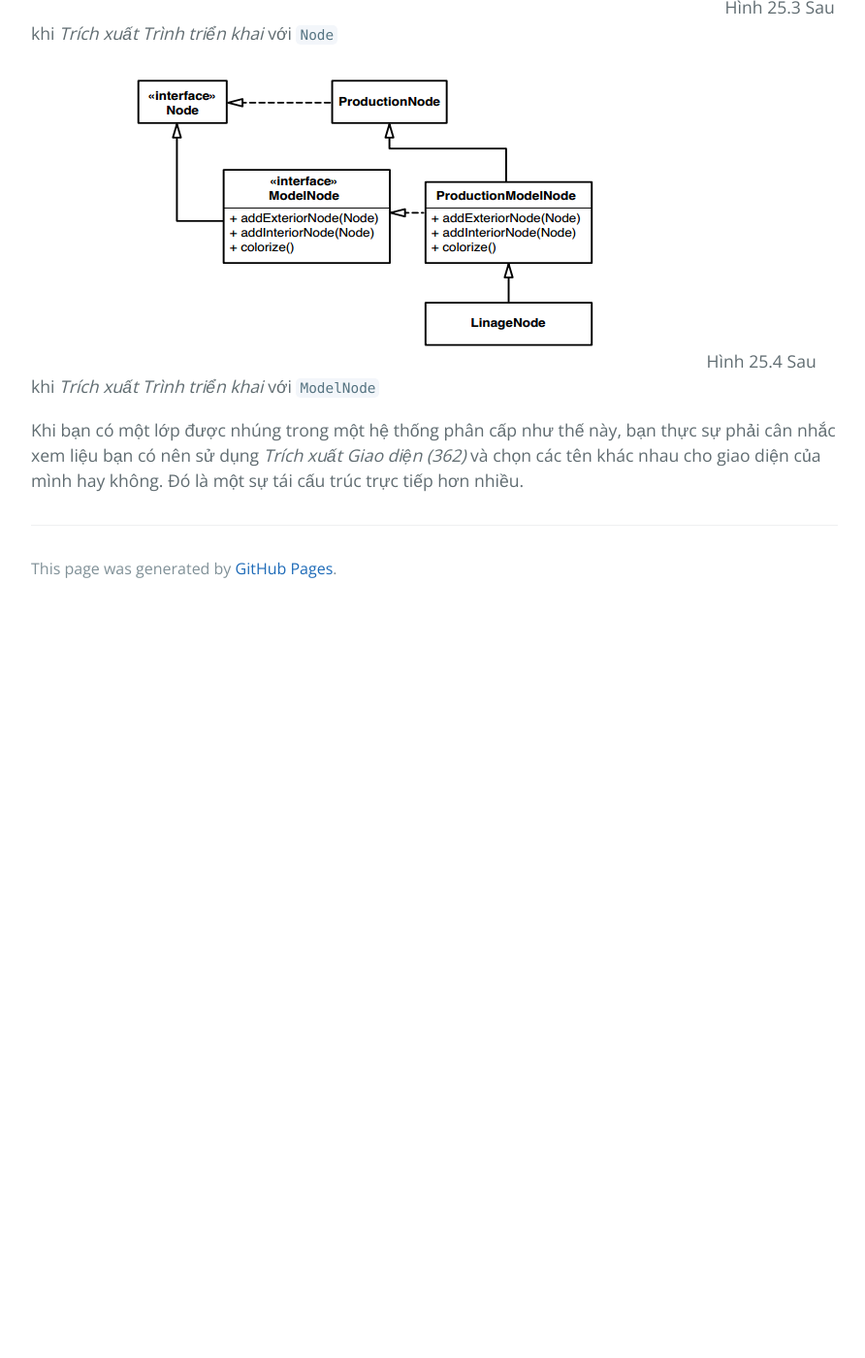
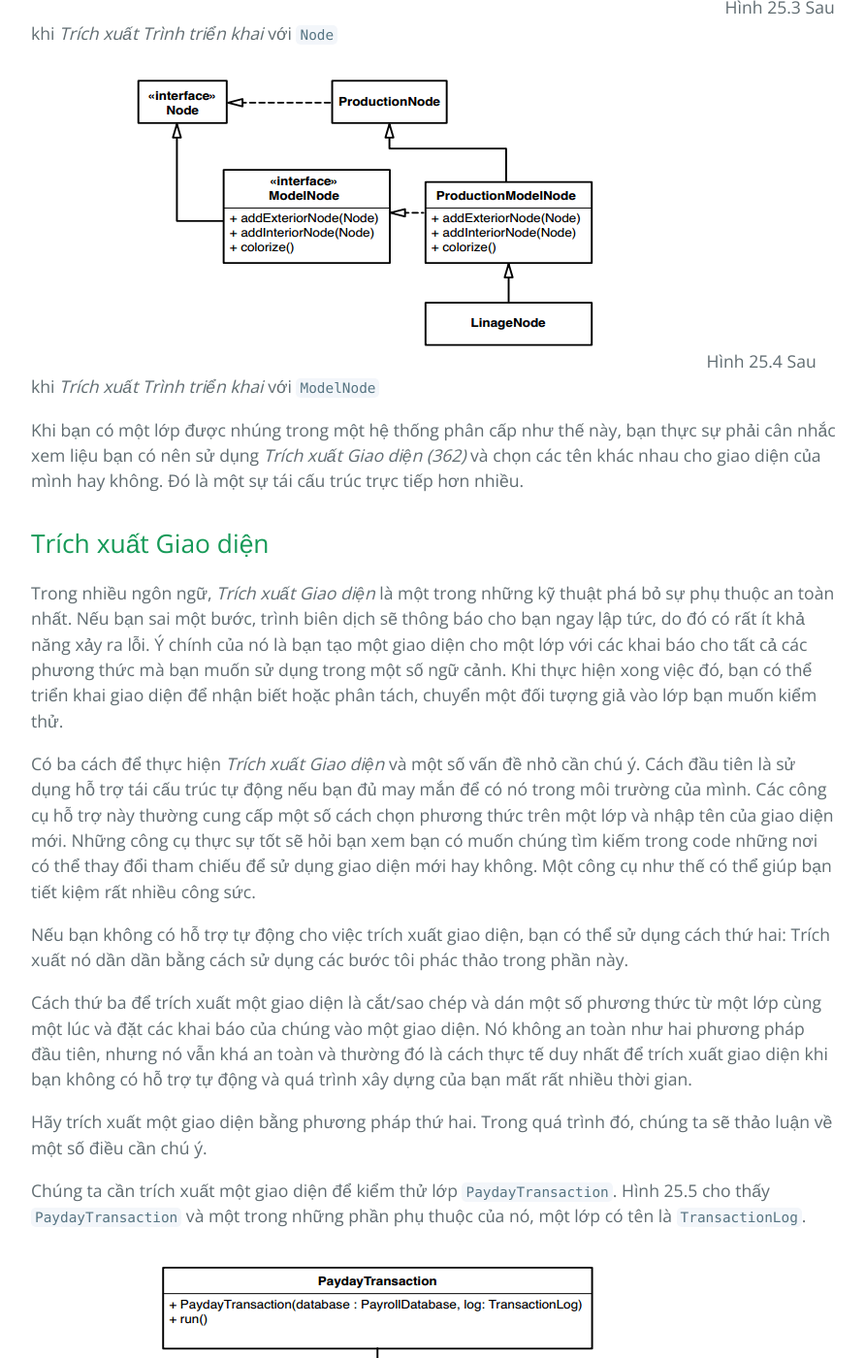
Before and after one commit to HaiBV/haibv.github.io, a Jekyll site: the page built from working-effectively-with-legacy-code/chapter-25-dependency-breaking-techniques.md, in a window 1280 px wide and 1400 px high, scrolled down 33267 px. Shown: the whole window at 97% size, without its empty margins (192-1084 px from the left). Built offline with Jekyll 4.4.1, drawn with Linux system fonts in a browser that asks for light colours; our own code applies the rules of GitHub Pages for plain Markdown files; before the commit the page ends 33897 px from its top, so only the background shows below that; some of the changed text lies outside the part shown.

Commit message:
Book - Working Efectively with Legacy Code - P3 - C25

````diff
--- a/working-effectively-with-legacy-code/chapter-25-dependency-breaking-techniques.md
+++ b/working-effectively-with-legacy-code/chapter-25-dependency-breaking-techniques.md
@@ -1053,3 +1053,47 @@ Hình 25.3 Sau khi _Trích xuất Trình triển khai_ với `Node`
 Hình 25.4 Sau khi _Trích xuất Trình triển khai_ với `ModelNode`
 
 Khi bạn có một lớp được nhúng trong một hệ thống phân cấp như thế này, bạn thực sự phải cân nhắc xem liệu bạn có nên sử dụng _Trích xuất Giao diện (362)_ và chọn các tên khác nhau cho giao diện của mình hay không. Đó là một sự tái cấu trúc trực tiếp hơn nhiều.
+
+## Trích xuất Giao diện
+
+Trong nhiều ngôn ngữ, _Trích xuất Giao diện_ là một trong những kỹ thuật phá bỏ sự phụ thuộc an toàn nhất. Nếu bạn sai một bước, trình biên dịch sẽ thông báo cho bạn ngay lập tức, do đó có rất ít khả năng xảy ra lỗi. Ý chính của nó là bạn tạo một giao diện cho một lớp với các khai báo cho tất cả các phương thức mà bạn muốn sử dụng trong một số ngữ cảnh. Khi thực hiện xong việc đó, bạn có thể triển khai giao diện để nhận biết hoặc phân tách, chuyển một đối tượng giả vào lớp bạn muốn kiểm thử.
+
+Có ba cách để thực hiện _Trích xuất Giao diện_ và một số vấn đề nhỏ cần chú ý. Cách đầu tiên là sử dụng hỗ trợ tái cấu trúc tự động nếu bạn đủ may mắn để có nó trong môi trường của mình. Các công cụ hỗ trợ này thường cung cấp một số cách chọn phương thức trên một lớp và nhập tên của giao diện mới. Những công cụ thực sự tốt sẽ hỏi bạn xem bạn có muốn chúng tìm kiếm trong code những nơi có thể thay đổi tham chiếu để sử dụng giao diện mới hay không. Một công cụ như thế có thể giúp bạn tiết kiệm rất nhiều công sức.
+
+Nếu bạn không có hỗ trợ tự động cho việc trích xuất giao diện, bạn có thể sử dụng cách thứ hai: Trích xuất nó dần dần bằng cách sử dụng các bước tôi phác thảo trong phần này.
+
+Cách thứ ba để trích xuất một giao diện là cắt/sao chép và dán một số phương thức từ một lớp cùng một lúc và đặt các khai báo của chúng vào một giao diện. Nó không an toàn như hai phương pháp đầu tiên, nhưng nó vẫn khá an toàn và thường đó là cách thực tế duy nhất để trích xuất giao diện khi bạn không có hỗ trợ tự động và quá trình xây dựng của bạn mất rất nhiều thời gian.
+
+Hãy trích xuất một giao diện bằng phương pháp thứ hai. Trong quá trình đó, chúng ta sẽ thảo luận về một số điều cần chú ý.
+
+Chúng ta cần trích xuất một giao diện để kiểm thử lớp `PaydayTransaction`. Hình 25.5 cho thấy `PaydayTransaction` và một trong những phần phụ thuộc của nó, một lớp có tên là `TransactionLog`.
+
+![25.5](images/25/25-5.png)
+Hình 25.5 `PaydayTransaction` phụ thuộc vào `TransactionLog`
+
+Chúng ta có trường hợp kiểm thử như sau:
+
+```java
+void testPayday()
+{
+	Transaction t = new PaydayTransaction(getTestingDatabase());
+	t.run();
+	assertEquals(getSampleCheck(12), getTestingDatabase().findCheck(12));
+}
+```
+
+Nhưng chúng ta phải truyền một biến kiểu `TransactionLog` để biên dịch nó. Hãy tạo một lệnh gọi đến một lớp chưa tồn tại, `FakeTransactionLog`.
+
+```java
+void testPayday()
+{
+	FakeTransactionLog aLog = new FakeTransactionLog();
+	Transaction t = new PaydayTransaction(getTestingDatabase(), aLog);
+	t.run();
+	assertEquals(getSampleCheck(12), getTestingDatabase().findCheck(12));
+}
+```
+
+Để biên dịch code này, chúng ta phải trích xuất một giao diện cho lớp `TransactionLog`, tạo một lớp có tên `FakeTransactionLog` triển khai giao diện và sau đó giúp `PaydayTransaction` có thể chấp nhận `FakeTransactionLog`.
+
+Điều đầu tiên trước tiên: Chúng ta trích xuất giao diện. Chúng ta tạo một lớp trống mới gọi là `TransactionRecorder`. Nếu bạn đang thắc mắc cái tên đó đến từ đâu, hãy xem ghi chú sau.
````
Also changed, not shown: working-effectively-with-legacy-code/images/25/25-5.png (added).
